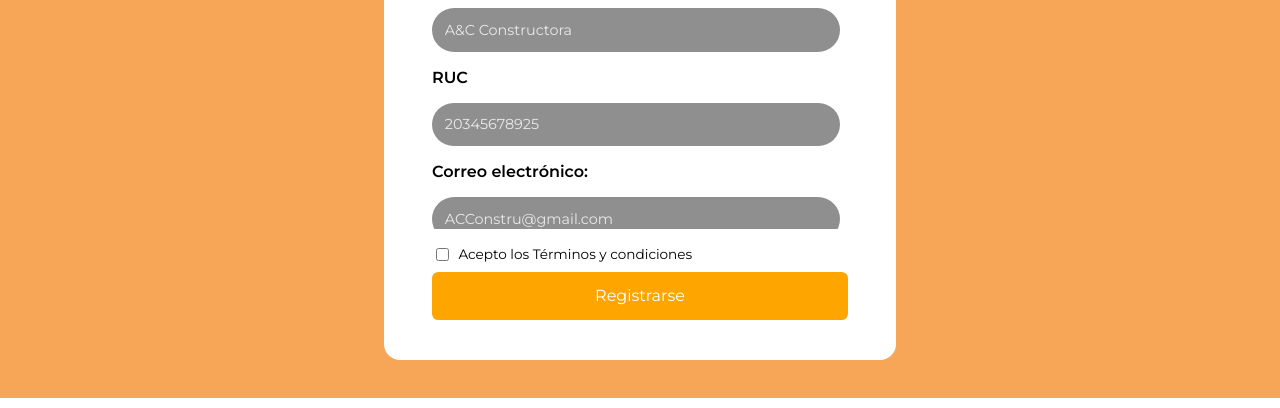
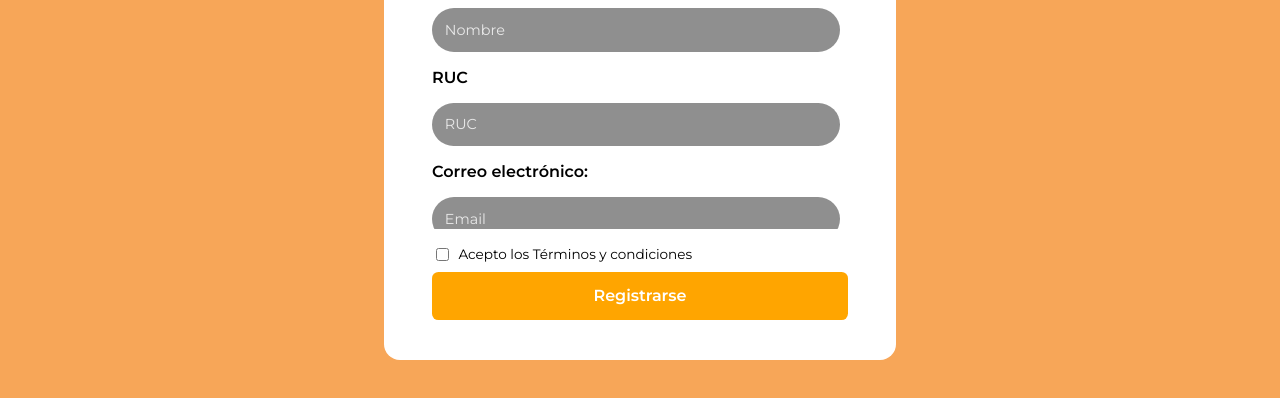
Before and after one commit to ninminnin/Construp, a website: page registro.html in a window 1280 px wide. Shown: the part 402-810 px from the top of the page. Drawn offline with Linux system fonts and the light colour scheme.

Commit message:
Update registro.html

```diff
--- a/registro.html
+++ b/registro.html
@@ -41,37 +41,37 @@
           <!-- JURÍDICA -->
           <section id="form-juridica" class="form-section">
             <label>Nombre de la empresa: </label>
-            <input type="text" placeholder="A&C Constructora">
+            <input type="text" placeholder="Nombre">
 
             <label>RUC</label>
-            <input type="text" placeholder="20345678925">
+            <input type="text" placeholder="RUC">
 
             <label>Correo electrónico:</label>
-            <input type="email" placeholder="ACConstru@gmail.com">
+            <input type="email" placeholder="Email">
 
             <label>Contraseña:</label>
-            <input type="password" placeholder="**********">
+            <input type="password" placeholder="contraseña">
           </section>
 
           <!-- NATURAL -->
           <section id="form-natural" class="form-section oculto">
             <label>Nombre:</label>
-            <input type="text">
+            <input type="text" placeholder="Nombre">
 
             <label>Apellido:</label>
-            <input type="text">
+            <input type="text" placeholder="Apellido">
 
             <label>Fecha de nacimiento:</label>
             <input type="date">
 
             <label>Celular:</label>
-            <input type="text">
+            <input type="text  placeholder="celular"">
 
             <label>Correo electrónico:</label>
-            <input type="email">
+            <input type="email placeholder="Email"">
 
             <label>Contraseña:</label>
-            <input type="password">
+            <input type="password  placeholder="Contraseña"">
           </section>
 
         </section>
@@ -84,7 +84,7 @@
 
         <!-- BOTÓN -->
         <section class="registro-boton">
-          <button>Registrarse</button>
+          <button><strong>Registrarse</strong></button>
         </section>
 
       </section>
```
